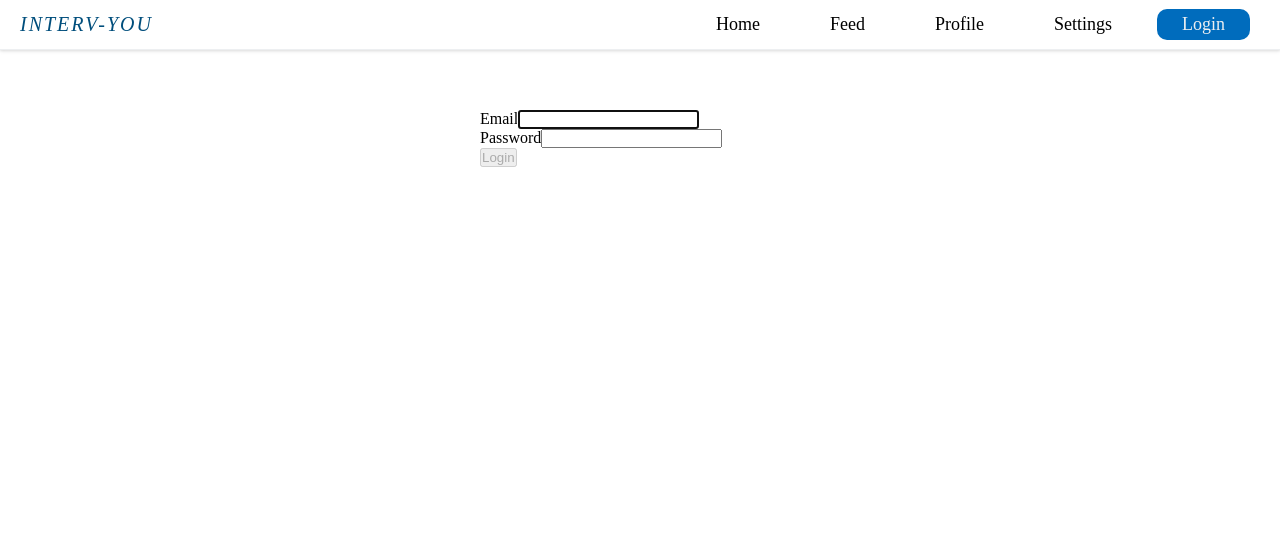
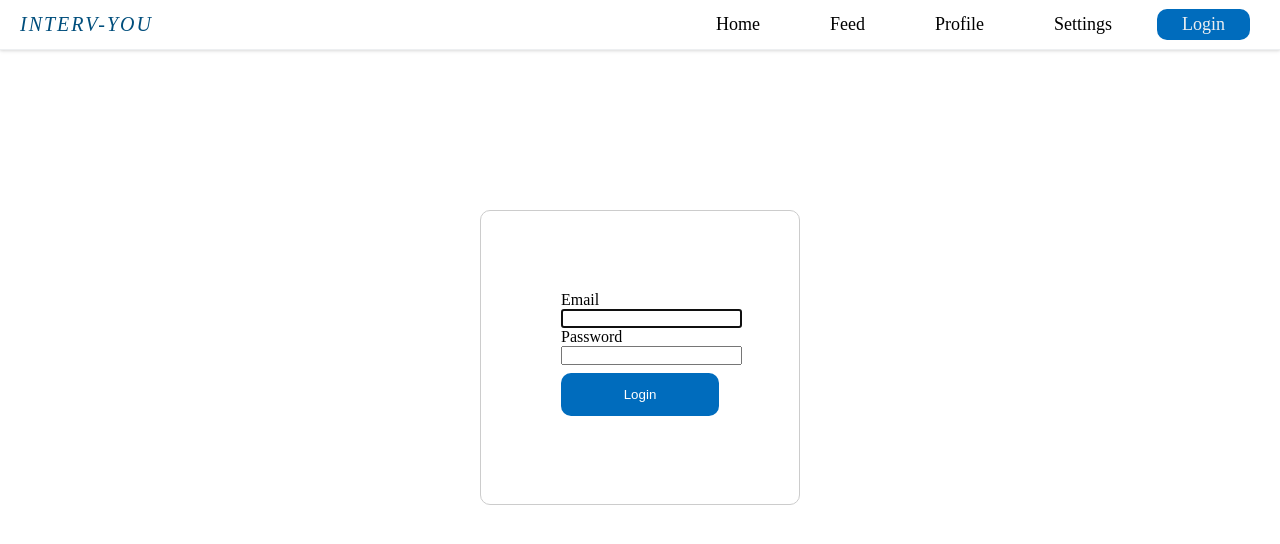
Before and after one commit to Quinn-of-England/IntervYOU, a React (Create React App) app in the folder client/: page /login in a window 1280 px wide. Shown: the top 544 px of the page. Built offline with nearby package versions, Linux system fonts and the light colour scheme; a web font is replaced by a local one.

Commit message:
Added padding

```diff
--- a/client/src/pages/Login.css
+++ b/client/src/pages/Login.css
@@ -4,7 +4,21 @@
     }
 
     .Login form{
-        margin: 0 auto;
+        margin: 100px auto;
         max-width: 320px;
+        border: 1px solid #ccc;
+        padding:80px;
+        border-radius: 10px;
     }
+
+    button {
+        background-color: #006cbd;
+        color: white;
+        padding: 14px 20px;
+        margin: 8px 0;
+        border: none;
+        border-radius:10px;
+        cursor: pointer;
+        width: 100%;
+      }
 }
```
